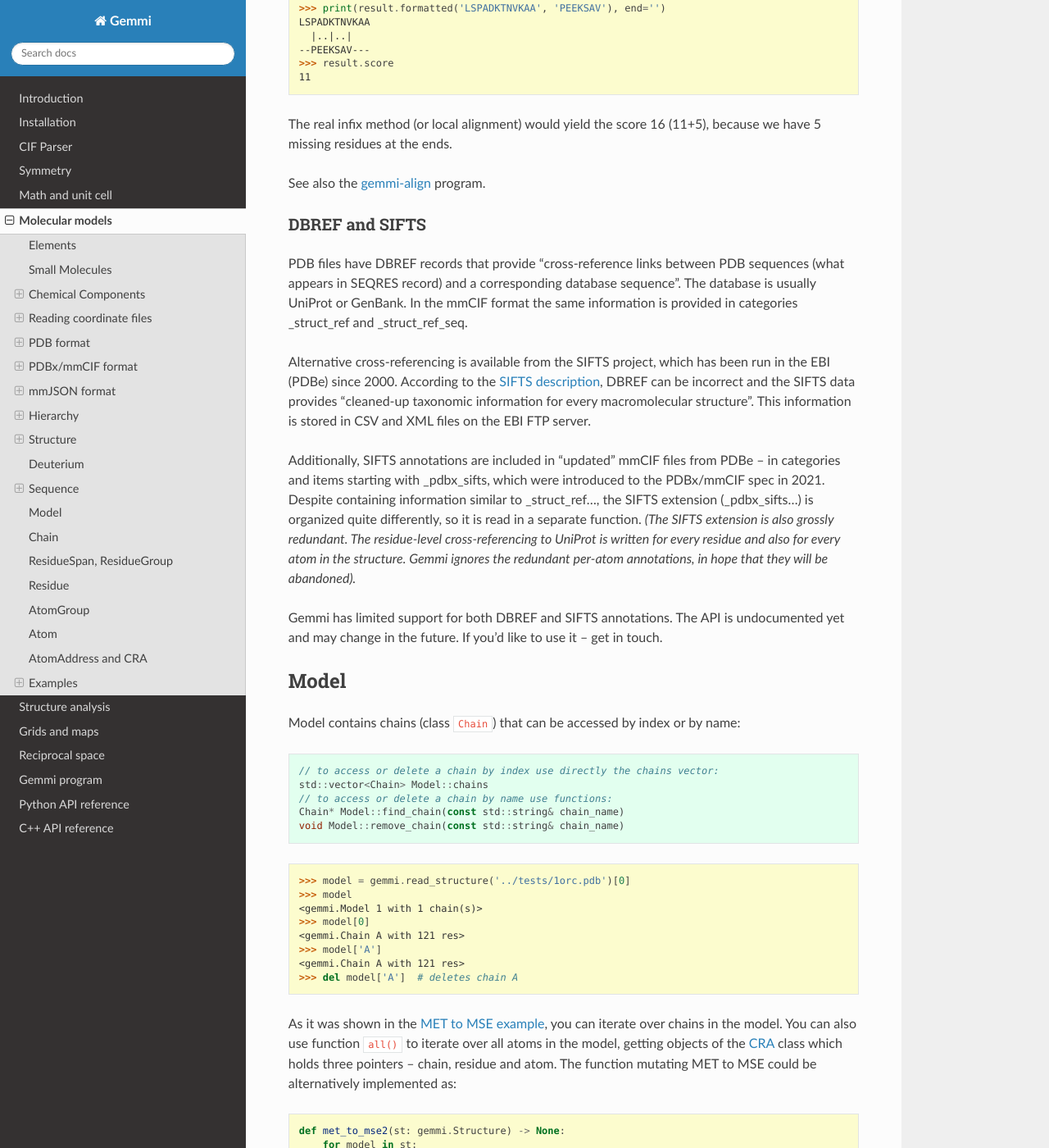
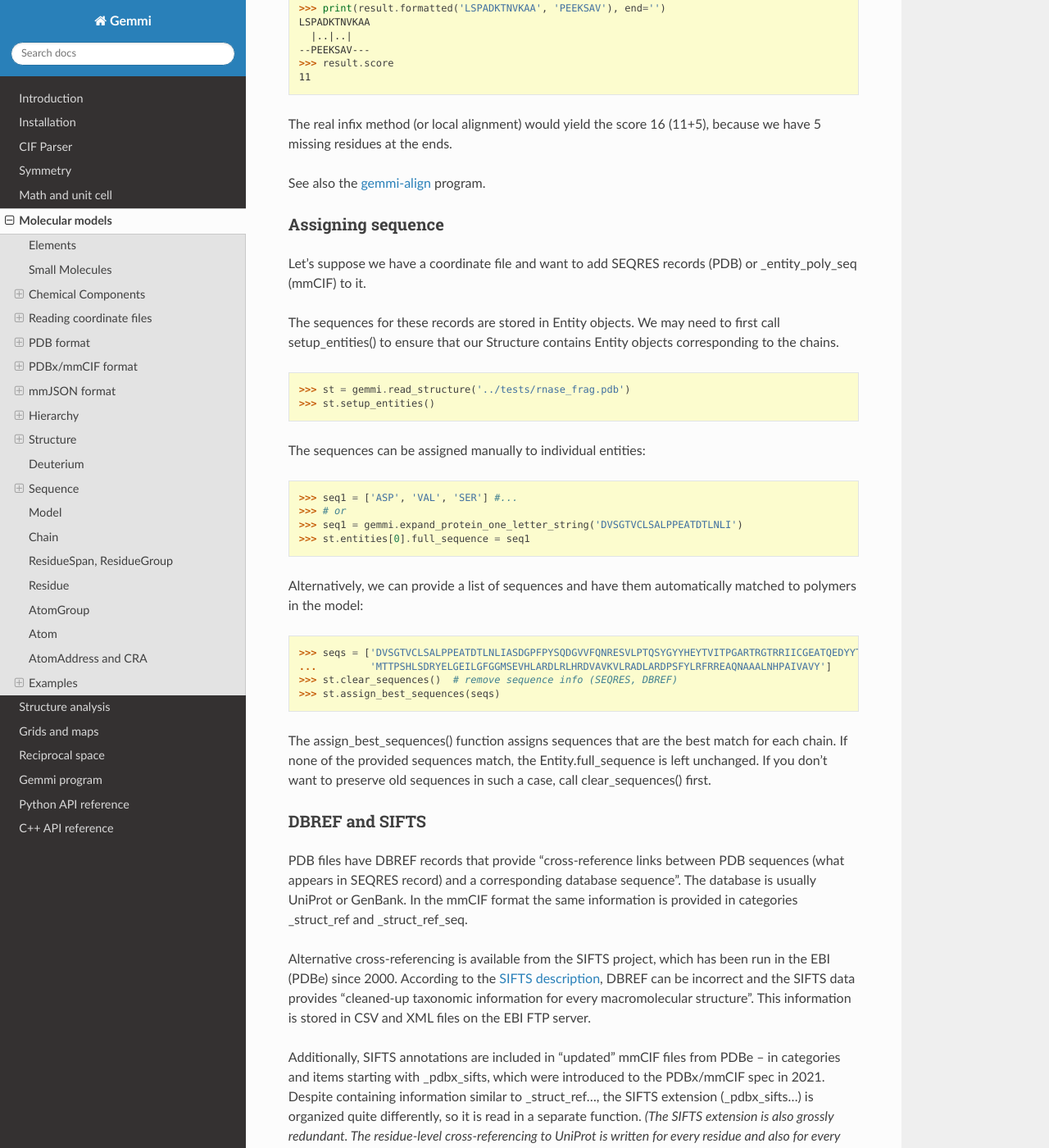
Before and after one commit to project-gemmi/gemmi, a Sphinx documentation site: the page built from docs/mol.rst, in a window 1280 px wide and 1400 px high, scrolled down 40087 px. Shown: the whole window at 82% size. Built offline with Sphinx 7.4.7 and the Read the Docs theme 2.0.0, drawn with Linux system fonts in a browser that asks for light colours.

Commit message:
small changes in assign_best_sequences() and gemmi-convert, added docs

```diff
--- a/docs/mol.rst
+++ b/docs/mol.rst
@@ -2272,6 +2272,45 @@ because we have 5 missing residues at the ends.
 
 See also the :ref:`gemmi-align <gemmi-align>` program.
 
+Assigning sequence
+------------------
+
+Let's suppose we have a coordinate file and want to add
+SEQRES records (PDB) or _entity_poly_seq (mmCIF) to it.
+
+The sequences for these records are stored in Entity objects.
+We may need to first call setup_entities() to ensure that
+our Structure contains Entity objects corresponding to the chains.
+
+.. doctest::
+
+  >>> st = gemmi.read_structure('../tests/rnase_frag.pdb')
+  >>> st.setup_entities()
+
+The sequences can be assigned manually to individual entities:
+
+.. doctest::
+
+  >>> seq1 = ['ASP', 'VAL', 'SER'] #...
+  >>> # or
+  >>> seq1 = gemmi.expand_protein_one_letter_string('DVSGTVCLSALPPEATDTLNLI')
+  >>> st.entities[0].full_sequence = seq1
+
+Alternatively, we can provide a list of sequences and have them automatically
+matched to polymers in the model:
+
+.. doctest::
+
+  >>> seqs = ['DVSGTVCLSALPPEATDTLNLIASDGPFPYSQDGVVFQNRESVLPTQSYGYYHEYTVITPGARTRGTRRIICGEATQEDYYTGDHYATFSLIDQTC',
+  ...         'MTTPSHLSDRYELGEILGFGGMSEVHLARDLRLHRDVAVKVLRADLARDPSFYLRFRREAQNAAALNHPAIVAVY']
+  >>> st.clear_sequences()  # remove sequence info (SEQRES, DBREF)
+  >>> st.assign_best_sequences(seqs)
+
+The assign_best_sequences() function assigns sequences that are the best match
+for each chain. If none of the provided sequences match,
+the Entity.full_sequence is left unchanged. If you don't want to preserve
+old sequences in such a case, call clear_sequences() first.
+
 .. _dbref:
 
 DBREF and SIFTS
```
Also changed, not shown: 4 other files.
